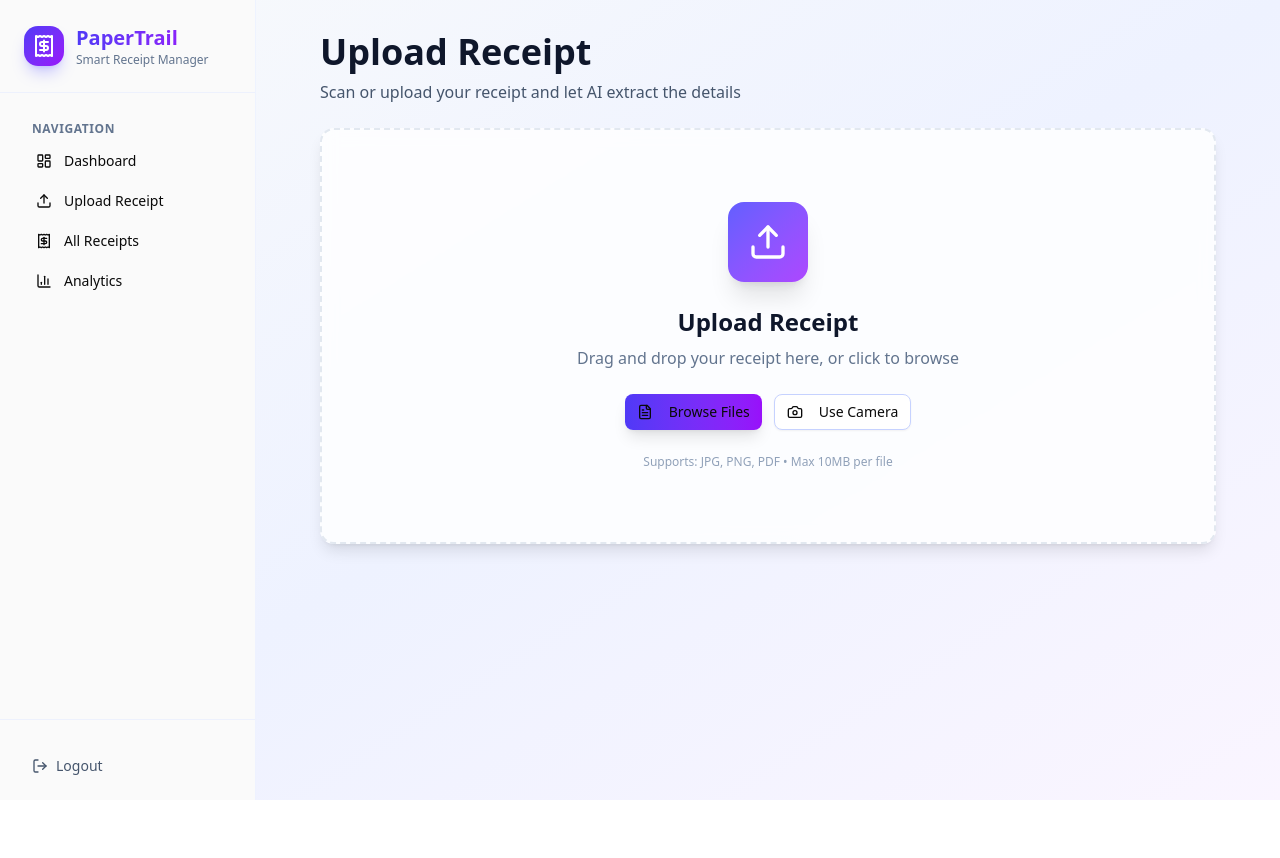
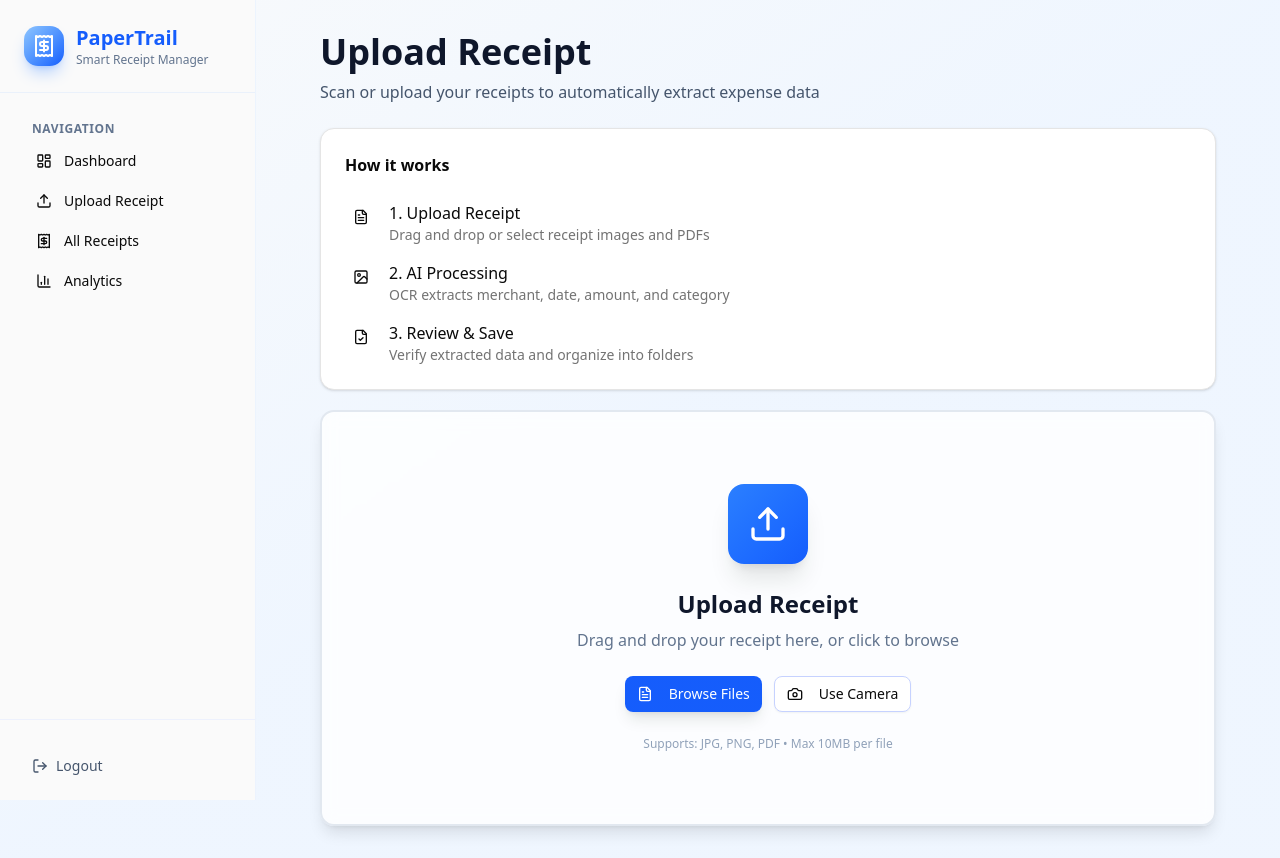
Before and after one commit to moibra05/papertrail, a Next.js app: page /upload in a window 1280 px wide. Before the commit the page ends 800 px from the top, so only its background shows below. Built offline with nearby package versions, Linux system fonts and the light colour scheme.

Commit message:
refactor: Refactored styling

```diff
--- a/src/app/(content)/analytics/page.js
+++ b/src/app/(content)/analytics/page.js
@@ -85,7 +85,7 @@ export default function AnalyticsPage() {
   };
 
   return (
-    <div className="p-4 md:p-8 min-h-screen">
+  <div className="p-4 md:p-8 min-h-full">
       <div className="max-w-7xl mx-auto space-y-6">
         <div className="flex flex-col md:flex-row justify-between items-start md:items-center gap-4">
           <div>
--- a/src/app/(content)/dashboard/page.js
+++ b/src/app/(content)/dashboard/page.js
@@ -46,7 +46,7 @@ export default function Home() {
   };
 
   return (
-    <div className="p-4 md:p-8 min-h-screen">
+  <div className="p-4 md:p-8 min-h-full">
       <div className="max-w-7xl mx-auto space-y-8">
         <div className="flex flex-col md:flex-row justify-between items-start md:items-center gap-4">
           <div>
--- a/src/app/(content)/layout.js
+++ b/src/app/(content)/layout.js
@@ -56,15 +56,15 @@ export default function RootLayout({ children }) {
           --accent-foreground: 0 0% 100%;
         }
       `}</style>
-      <div className="min-h-screen flex w-full bg-gradient-to-br from-slate-50 via-indigo-50 to-purple-50">
-        <Sidebar className="border-r border-indigo-100/50 bg-white/80 backdrop-blur-xl">
-          <SidebarHeader className="border-b border-indigo-100/50 p-6">
+      <div className="min-h-screen flex w-full bg-gradient-to-br from-slate-50 via-blue-50 to-blue-50">
+        <Sidebar className="border-r border-blue-100/50 bg-white/80 backdrop-blur-xl">
+          <SidebarHeader className="border-b border-blue-100/50 p-6">
             <div className="flex items-center gap-3">
-              <div className="w-10 h-10 bg-gradient-to-br from-indigo-600 to-purple-600 rounded-xl flex items-center justify-center shadow-lg shadow-indigo-500/30">
+              <div className="w-10 h-10 bg-gradient-to-br from-blue-300 to-blue-600 rounded-xl flex items-center justify-center shadow-lg shadow-blue-500/30">
                 <Receipt className="w-6 h-6 text-white" />
               </div>
               <div>
-                <h2 className="font-bold text-xl bg-gradient-to-r from-indigo-600 to-purple-600 bg-clip-text text-transparent">
+                <h2 className="font-bold text-xl bg-blue-600 bg-clip-text text-transparent">
                   PaperTrail
                 </h2>
                 <p className="text-xs text-slate-500 font-medium">
@@ -85,7 +85,7 @@ export default function RootLayout({ children }) {
                     <SidebarMenuItem key={item.title}>
                       <SidebarMenuButton
                         asChild
-                        className={`hover:bg-indigo-50 hover:text-indigo-700 transition-all duration-200 rounded-xl mb-1`}
+                        className={`hover:bg-blue-50 hover:text-blue-700 transition-all duration-200 rounded-xl mb-1`}
                       >
                         <Link
                           href={item.url}
--- a/src/app/(content)/receipts/page.js
+++ b/src/app/(content)/receipts/page.js
@@ -82,7 +82,7 @@ export default function ReceiptsPage() {
   };
 
   return (
-    <div className="p-4 md:p-8 min-h-screen">
+  <div className="p-4 md:p-8 min-h-full">
       <div className="max-w-7xl mx-auto space-y-6">
         <div>
           <h1 className="text-3xl md:text-4xl font-bold text-slate-900 mb-2">
--- a/src/app/(content)/upload/page.js
+++ b/src/app/(content)/upload/page.js
@@ -2,6 +2,8 @@
 
 import React, { useState } from "react";
 // import { UploadFile, ExtractDataFromUploadedFile } from "@/integrations/Core";
+import { Card } from "@/components/ui/card";
+import { FileText, Image, FileCheck} from "lucide-react";
 import { Alert, AlertDescription } from "@/components/ui/alert";
 import { AlertCircle, CheckCircle } from "lucide-react";
 import { Progress } from "@/components/ui/progress";
@@ -95,14 +97,14 @@ export default function UploadPage() {
   };
 
   return (
-    <div className="p-4 md:p-8 min-h-screen">
+  <div className="p-4 md:p-8 min-h-full">
       <div className="max-w-4xl mx-auto space-y-6">
         <div>
           <h1 className="text-3xl md:text-4xl font-bold text-slate-900 mb-2">
             Upload Receipt
           </h1>
           <p className="text-slate-600">
-            Scan or upload your receipt and let AI extract the details
+            Scan or upload your receipts to automatically extract expense data
           </p>
         </div>
 
@@ -131,11 +133,58 @@ export default function UploadPage() {
         )}
 
         {!extractedData ? (
-          <UploadZone
-            onFileSelect={handleFileSelect}
-            dragActive={dragActive}
-            onDrag={handleDrag}
-          />
+          <div className="flex flex-col gap-5">
+            <div>
+            <Card className="p-6">
+              <h3 className="font-semibold">How it works</h3>
+              <div className="space-y-4">
+                <div className="flex gap-3">
+                  <div className="flex-shrink-0 w-8 h-8 rounded-full bg-primary/10 flex items-center justify-center">
+                    <FileText className="h-4 w-4 text-primary" />
+                  </div>
+                  <div>
+                    <h4 className="font-medium">1. Upload Receipt</h4>
+                    <p className="text-sm text-muted-foreground">
+                      Drag and drop or select receipt images and PDFs
+                    </p>
+                  </div>
+                </div>
+
+                <div className="flex gap-3">
+                  <div className="flex-shrink-0 w-8 h-8 rounded-full bg-primary/10 flex items-center justify-center">
+                    <Image className="h-4 w-4 text-primary" />
+                  </div>
+                  <div>
+                    <h4 className="font-medium">2. AI Processing</h4>
+                    <p className="text-sm text-muted-foreground">
+                      OCR extracts merchant, date, amount, and category
+                    </p>
+                  </div>
+                </div>
+
+                <div className="flex gap-3">
+                  <div className="flex-shrink-0 w-8 h-8 rounded-full bg-primary/10 flex items-center justify-center">
+                    <FileCheck className="h-4 w-4 text-primary" />
+                  </div>
+                  <div>
+                    <h4 className="font-medium">3. Review & Save</h4>
+                    <p className="text-sm text-muted-foreground">
+                      Verify extracted data and organize into folders
+                    </p>
+                  </div>
+                </div>
+              </div>
+            </Card>
+          </div>
+            <div>
+              <UploadZone
+                onFileSelect={handleFileSelect}
+                dragActive={dragActive}
+                onDrag={handleDrag}
+              />
+            </div>
+        </div>
+
         ) : (
           <ReceiptForm
             extractedData={extractedData}
--- a/src/app/components/upload/UploadZone.js
+++ b/src/app/components/upload/UploadZone.js
@@ -57,21 +57,21 @@ export default function UploadZone({ onFileSelect, dragActive, onDrag }) {
 
   if (showCamera) {
     return (
-      <Card className="border-2 border-indigo-200 bg-white/80 backdrop-blur-sm shadow-xl">
+      <Card className="border-2 border-blue-200 bg-white/80 backdrop-blur-sm shadow-xl">
         <div className="p-6">
           <video
             ref={videoRef}
             autoPlay
             playsInline
             muted
-            className="w-full rounded-lg bg-black"
+            className="w-full h-[60vh] md:h-[72vh] max-h-[80vh] rounded-lg bg-black object-cover"
           />
           <div className="flex gap-3 mt-4">
             <Button
               onClick={capturePhoto}
-              className="flex-1 bg-gradient-to-r from-indigo-600 to-purple-600 hover:from-indigo-700 hover:to-purple-700"
+              className="flex-1 bg-blue-600 hover:bg-blue-700 text-white shadow-lg"
             >
-              <Camera className="w-4 h-4 mr-2" />
+              <Camera className="w-4 h-4 mr-2 text-white" />
               Capture
             </Button>
             <Button variant="outline" onClick={stopCamera}>
@@ -86,10 +86,10 @@ export default function UploadZone({ onFileSelect, dragActive, onDrag }) {
   return (
     <div className="space-y-4">
       <Card
-        className={`border-2 border-dashed transition-all duration-300 ${
+        className={`border-2 transition-all duration-300 ${
           dragActive
-            ? "border-indigo-500 bg-indigo-50"
-            : "border-slate-200 bg-white/80 hover:border-indigo-300"
+            ? "border-blue-500 bg-blue-50"
+            : "border-slate-200 bg-white/80 hover:border-blue-300"
         } backdrop-blur-sm shadow-lg`}
         onDragEnter={onDrag}
         onDragLeave={onDrag}
@@ -108,7 +108,7 @@ export default function UploadZone({ onFileSelect, dragActive, onDrag }) {
             initial={{ scale: 0 }}
             animate={{ scale: 1 }}
             transition={{ type: "spring", stiffness: 200, damping: 15 }}
-            className="w-20 h-20 mx-auto mb-6 bg-gradient-to-br from-indigo-500 to-purple-500 rounded-2xl flex items-center justify-center shadow-xl"
+            className="w-20 h-20 mx-auto mb-6 bg-gradient-to-br from-blue-500 to-blue-600 rounded-2xl flex items-center justify-center shadow-xl"
           >
             <Upload className="w-10 h-10 text-white" />
           </motion.div>
@@ -130,9 +130,9 @@ export default function UploadZone({ onFileSelect, dragActive, onDrag }) {
           <div className="flex flex-col sm:flex-row gap-3 justify-center">
             <Button
               onClick={() => fileInputRef.current?.click()}
-              className="bg-gradient-to-r from-indigo-600 to-purple-600 hover:from-indigo-700 hover:to-purple-700 shadow-lg"
+              className="bg-gradient-to-r from-blue-600 to-blue-600 hover:from-blue-700 hover:to-blue-700 shadow-lg text-white"
             >
-              <FileText className="w-4 h-4 mr-2" />
+              <FileText className="w-4 h-4 mr-2 text-white" />
               Browse Files
             </Button>
             <Button
```
